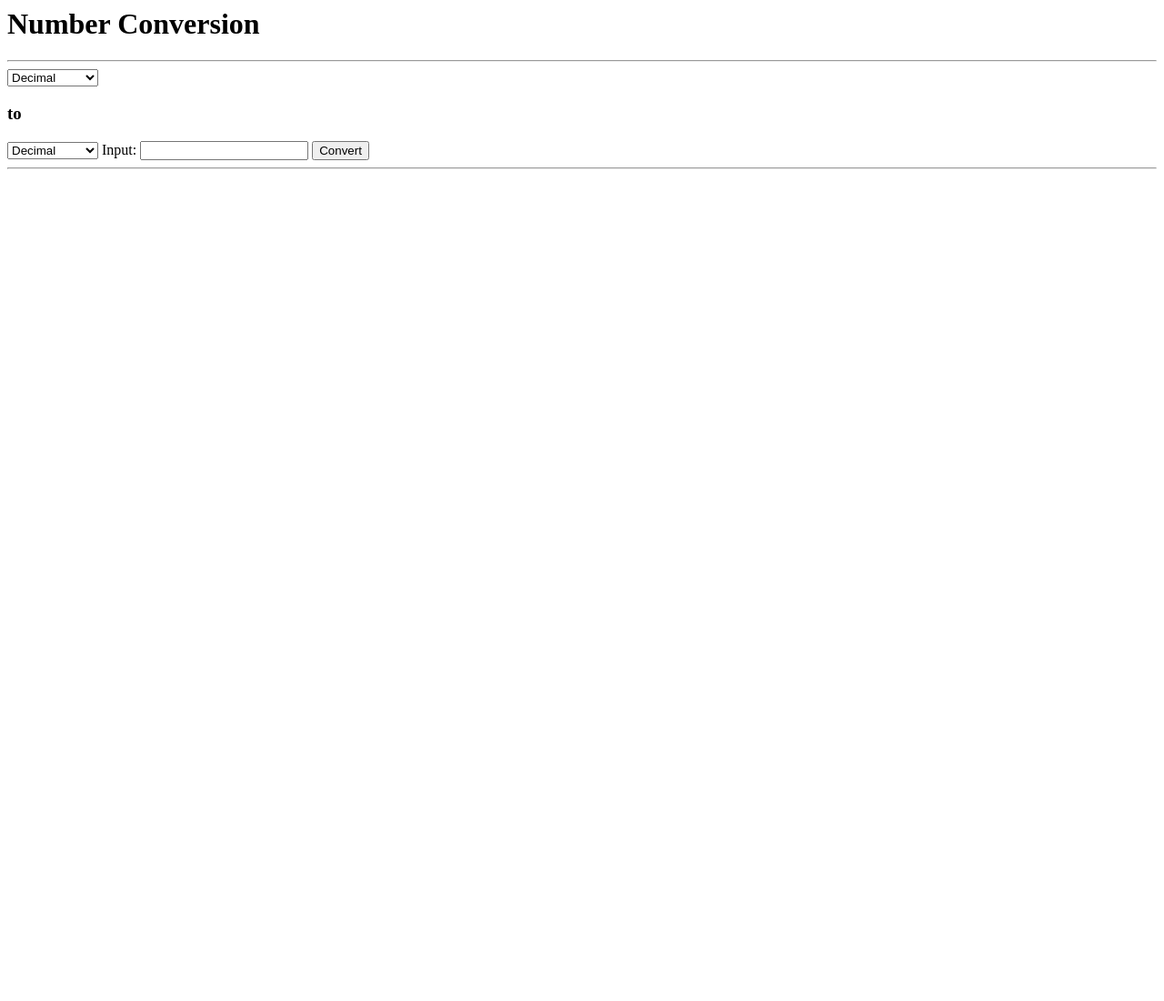
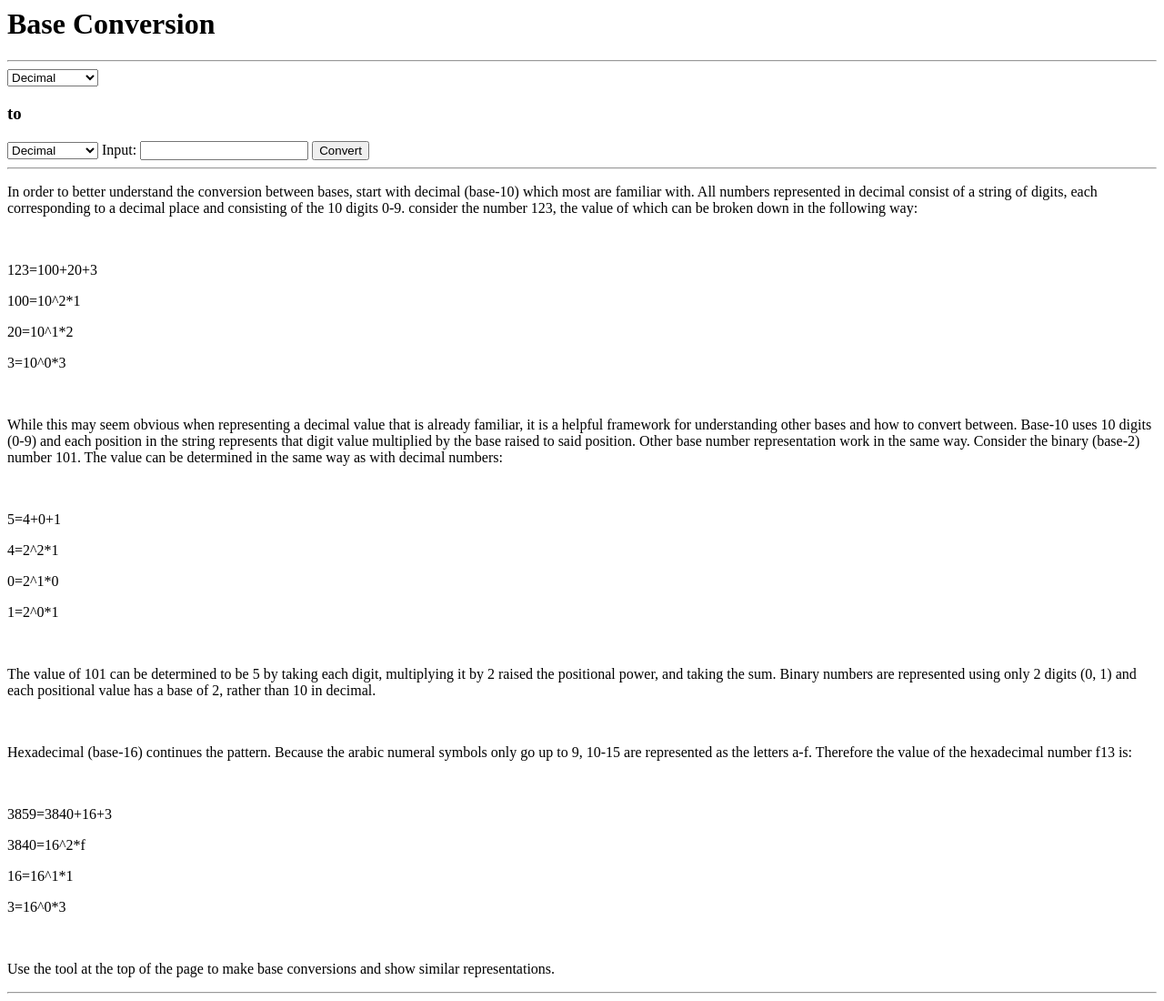
Before and after one commit to bezard22/baseConversion, a plain HTML site: page static/index.html in a window 1280 px wide. Shown: the whole page at 91% size. Before the commit the page ends 800 px from the top, so only its background shows below. Drawn offline with Linux system fonts and the light colour scheme.

Commit message:
content complete

```diff
--- a/static/index.html
+++ b/static/index.html
@@ -1,4 +1,4 @@
-<h1>Number Conversion</h1>
+<h1>Base Conversion</h1>
 <hr>
 <section>
     <div class="baseSelector">
@@ -20,3 +20,21 @@
     <div id="exp"></div>
 </section>
 <hr>
+<section>
+    <p>In order to better understand the conversion between bases, start with <span class="Decimal">decimal</span> (base-10) which most are familiar with. All numbers represented in decimal consist of a string of digits, each corresponding to a decimal place and consisting of the 10 digits 0-9. consider the number <span class="Decimal">123</span>, the value of which can be broken down in the following way:</p>
+    <br>
+    <div style="width: 130px;"><p class="expStr" style="width: 1000px;"><span class="Decimal">123</span><span>=</span><span class="Decimal">100</span><span>+</span><span class="Decimal">20</span><span>+</span><span class="Decimal">3</span></p><p class="expLine"><span class="Decimal" style="width: 30px;">100</span><span><span>=</span><span class="Decimal">10</span><span>^</span><span class="Decimal">2</span><span>*</span></span><span class="Decimal">1</span></p><p class="expLine"><span class="Decimal" style="width: 30px;">20</span><span><span>=</span><span class="Decimal">10</span><span>^</span><span class="Decimal">1</span><span>*</span></span><span class="Decimal">2</span></p><p class="expLine"><span class="Decimal" style="width: 30px;">3</span><span><span>=</span><span class="Decimal">10</span><span>^</span><span class="Decimal">0</span><span>*</span></span><span class="Decimal">3</span></p></div>
+    <br>
+    <p>While this may seem obvious when representing a decimal value that is already familiar, it is a helpful framework for understanding other bases and how to convert between. Base-10 uses 10 digits (0-9) and each position in the string represents that digit value multiplied by the base raised to said position. Other base number representation work in the same way. Consider the <span class="Binary">binary</span> (base-2) number <span class="Binary">101</span>. The value can be determined in the same way as with <span class="Decimal">decimal</span> numbers:</p>
+    <br>
+    <div style="width: 130px;"><p class="expStr" style="width: 1000px;"><span class="Decimal">5</span><span>=</span><span class="Decimal">4</span><span>+</span><span class="Decimal">0</span><span>+</span><span class="Decimal">1</span></p><p class="expLine"><span class="Decimal" style="width: 10px;">4</span><span><span>=</span><span class="Decimal">2</span><span>^</span><span class="Decimal">2</span><span>*</span></span><span class="Binary">1</span></p><p class="expLine"><span class="Decimal" style="width: 10px;">0</span><span><span>=</span><span class="Decimal">2</span><span>^</span><span class="Decimal">1</span><span>*</span></span><span class="Binary">0</span></p><p class="expLine"><span class="Decimal" style="width: 10px;">1</span><span><span>=</span><span class="Decimal">2</span><span>^</span><span class="Decimal">0</span><span>*</span></span><span class="Binary">1</span></p></div>
+    <br>
+    <p>The value of <span class="Binary">101</span> can be determined to be <span class="Decimal">5</span> by taking each digit, multiplying it by 2 raised the positional power, and taking the sum. <span class="Binary">Binary</span> numbers are represented using only 2 digits (0, 1) and each positional value has a base of 2, rather than 10 in <span class="Decimal">decimal</span>.</p>
+    <br>
+    <p><span class="Hexadecimal">Hexadecimal</span> (base-16) continues the pattern. Because the arabic numeral symbols only go up to 9, 10-15 are represented as the letters a-f. Therefore the value of the <span class="Hexadecimal">hexadecimal</span> number <span class="Hexadecimal">f13</span> is: </p>
+    <br>
+    <div style="width: 130px;"><p class="expStr" style="width: 1000px;"><span class="Decimal">3859</span><span>=</span><span class="Decimal">3840</span><span>+</span><span class="Decimal">16</span><span>+</span><span class="Decimal">3</span></p><p class="expLine"><span class="Decimal" style="width: 40px;">3840</span><span><span>=</span><span class="Decimal">16</span><span>^</span><span class="Decimal">2</span><span>*</span></span><span class="Hexadecimal">f</span></p><p class="expLine"><span class="Decimal" style="width: 40px;">16</span><span><span>=</span><span class="Decimal">16</span><span>^</span><span class="Decimal">1</span><span>*</span></span><span class="Hexadecimal">1</span></p><p class="expLine"><span class="Decimal" style="width: 40px;">3</span><span><span>=</span><span class="Decimal">16</span><span>^</span><span class="Decimal">0</span><span>*</span></span><span class="Hexadecimal">3</span></p></div>
+    <br>
+    <p>Use the tool at the top of the page to make base conversions and show similar representations.</p>
+    <hr>
+</section>
```
Also changed, not shown: static/index.js (+9 -3 lines).
